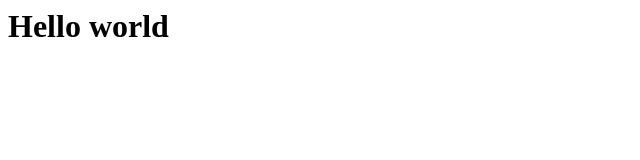
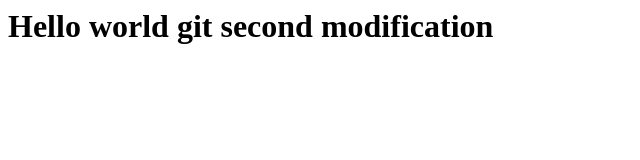
Before and after one commit to Bhabaranjan19966/myrepo, a plain HTML site: page index.html in a window 1280 px wide. Shown: the whole page, without its empty margins (0-640 px from the left). Drawn offline with Linux system fonts and the light colour scheme.

Commit message:
second commit

```diff
--- a/index.html
+++ b/index.html
@@ -1,5 +1,8 @@
 <html>
     <body>
-        <h1>Hello world</h1>
+        <h1>Hello world
+            git second modification
+
+        </h1>
     </body>
     </html>
```
